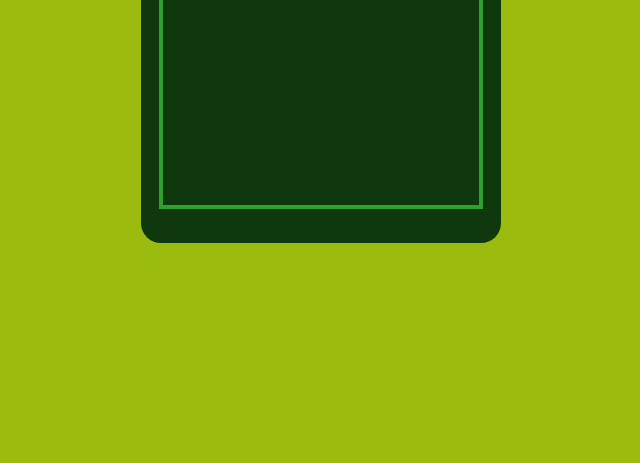
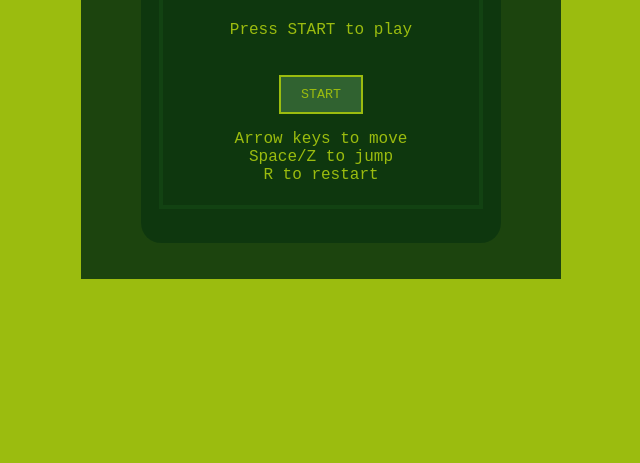
Before and after one commit to LADAN1234/Houseplan, a plain HTML site: page index.html in a window 1280 px wide. Shown: the part 337-800 px from the top of the page, without its empty margins (319-959 px from the left). Drawn offline with Linux system fonts and the light colour scheme.

Commit message:
Update index.html

```diff
--- a/index.html
+++ b/index.html
@@ -42,12 +42,48 @@
             pointer-events: none;
             z-index: 10;
         }
+
+        #start-screen {
+            position: absolute;
+            width: 100%;
+            height: 100%;
+            display: flex;
+            flex-direction: column;
+            justify-content: center;
+            align-items: center;
+            background-color: rgba(15, 56, 15, 0.9);
+            z-index: 20;
+            color: #9bbc0f;
+            font-family: 'Courier New', monospace;
+            text-align: center;
+        }
+
+        #start-button {
+            margin-top: 20px;
+            padding: 10px 20px;
+            background-color: #306230;
+            color: #9bbc0f;
+            border: 2px solid #9bbc0f;
+            font-family: 'Courier New', monospace;
+            cursor: pointer;
+        }
+
+        #start-button:hover {
+            background-color: #8bac0f;
+            color: #0f380f;
+        }
     </style>
 </head>
 <body>
     <div id="game-container">
         <canvas id="game-screen" width="160" height="144"></canvas>
         <div id="game-bezel"></div>
+        <div id="start-screen">
+            <h1>GB MARIO</h1>
+            <p>Press START to play</p>
+            <button id="start-button">START</button>
+            <p>Arrow keys to move<br>Space/Z to jump<br>R to restart</p>
+        </div>
     </div>
 
     <script>
@@ -73,7 +109,9 @@
             gameOver: false,
             levelComplete: false,
             invincible: 0,
-            starPower: 0
+            starPower: 0,
+            gameStarted: false,
+            audioContext: null
         };
 
         // Player
@@ -98,120 +136,6 @@
         const levels = [
             {
                 // Level 1 - Ground
-                width: 800,
-                groundHeight: 120,
-                blocks: [
-                    { x: 48, y: 88, type: 'brick' },
-                    { x: 64, y: 88, type: 'brick' },
-                    { x: 80, y: 88, type: 'brick' },
-                    { x: 96, y: 88, type: 'qblock', item: 'coin' },
-                    { x: 112, y: 88, type: 'qblock', item: 'mushroom' },
-                    { x: 160, y: 72, type: 'brick' },
-                    { x: 176, y: 72, type: 'brick' },
-                    { x: 192, y: 72, type: 'qblock', item: 'star' },
-                    { x: 240, y: 88, type: 'brick' },
-                    { x: 256, y: 88, type: 'brick' },
-                    { x: 272, y: 88, type: 'brick' },
-                    { x: 320, y: 64, type: 'brick' },
-                    { x: 336, y: 64, type: 'brick' },
-                    { x: 352, y: 64, type: 'brick' },
-                    { x: 400, y: 88, type: 'brick' },
-                    { x: 416, y: 88, type: 'brick' },
-                    { x: 432, y: 88, type: 'brick' },
-                    { x: 480, y: 72, type: 'brick' },
-                    { x: 496, y: 72, type: 'brick' },
-                    { x: 512, y: 72, type: 'qblock', item: '1up' },
-                    { x: 560, y: 88, type: 'brick' },
-                    { x: 576, y: 88, type: 'brick' },
-                    { x: 592, y: 88, type: 'brick' },
-                    { x: 640, y: 64, type: 'brick' },
-                    { x: 656, y: 64, type: 'brick' },
-                    { x: 672, y: 64, type: 'brick' },
-                    { x: 720, y: 88, type: 'brick' },
-                    { x: 736, y: 88, type: 'brick' },
-                    { x: 752, y: 88, type: 'brick' }
-                ],
-                coins: [
-                    { x: 50, y: 80 }, { x: 66, y: 80 }, { x: 82, y: 80 },
-                    { x: 162, y: 64 }, { x: 178, y: 64 },
-                    { x: 242, y: 80 }, { x: 258, y: 80 }, { x: 274, y: 80 },
-                    { x: 322, y: 56 }, { x: 338, y: 56 }, { x: 354, y: 56 },
-                    { x: 402, y: 80 }, { x: 418, y: 80 }, { x: 434, y: 80 },
-                    { x: 482, y: 64 }, { x: 498, y: 64 },
-                    { x: 562, y: 80 }, { x: 578, y: 80 }, { x: 594, y: 80 },
-                    { x: 642, y: 56 }, { x: 658, y: 56 }, { x: 674, y: 56 },
-                    { x: 722, y: 80 }, { x: 738, y: 80 }, { x: 754, y: 80 }
-                ],
-                enemies: [
-                    { x: 100, y: 104, type: 'goomba', direction: -1 },
-                    { x: 200, y: 104, type: 'goomba', direction: -1 },
-                    { x: 300, y: 104, type: 'koopa', direction: -1 },
-                    { x: 400, y: 104, type: 'goomba', direction: -1 },
-                    { x: 500, y: 104, type: 'koopa', direction: -1 },
-                    { x: 600, y: 104, type: 'goomba', direction: -1 },
-                    { x: 700, y: 104, type: 'koopa', direction: -1 }
-                ],
-                flagpole: { x: 780, y: 40 }
-            },
-            {
-                // Level 2 - Underground
-                width: 800,
-                groundHeight: 120,
-                blocks: [
-                    { x: 48, y: 88, type: 'brick' },
-                    { x: 64, y: 88, type: 'brick' },
-                    { x: 80, y: 88, type: 'brick' },
-                    { x: 96, y: 88, type: 'qblock', item: 'coin' },
-                    { x: 112, y: 88, type: 'qblock', item: 'mushroom' },
-                    { x: 160, y: 72, type: 'brick' },
-                    { x: 176, y: 72, type: 'brick' },
-                    { x: 192, y: 72, type: 'qblock', item: 'star' },
-                    { x: 240, y: 88, type: 'brick' },
-                    { x: 256, y: 88, type: 'brick' },
-                    { x: 272, y: 88, type: 'brick' },
-                    { x: 320, y: 64, type: 'brick' },
-                    { x: 336, y: 64, type: 'brick' },
-                    { x: 352, y: 64, type: 'brick' },
-                    { x: 400, y: 88, type: 'brick' },
-                    { x: 416, y: 88, type: 'brick' },
-                    { x: 432, y: 88, type: 'brick' },
-                    { x: 480, y: 72, type: 'brick' },
-                    { x: 496, y: 72, type: 'brick' },
-                    { x: 512, y: 72, type: 'qblock', item: '1up' },
-                    { x: 560, y: 88, type: 'brick' },
-                    { x: 576, y: 88, type: 'brick' },
-                    { x: 592, y: 88, type: 'brick' },
-                    { x: 640, y: 64, type: 'brick' },
-                    { x: 656, y: 64, type: 'brick' },
-                    { x: 672, y: 64, type: 'brick' },
-                    { x: 720, y: 88, type: 'brick' },
-                    { x: 736, y: 88, type: 'brick' },
-                    { x: 752, y: 88, type: 'brick' }
-                ],
-                coins: [
-                    { x: 50, y: 80 }, { x: 66, y: 80 }, { x: 82, y: 80 },
-                    { x: 162, y: 64 }, { x: 178, y: 64 },
-                    { x: 242, y: 80 }, { x: 258, y: 80 }, { x: 274, y: 80 },
-                    { x: 322, y: 56 }, { x: 338, y: 56 }, { x: 354, y: 56 },
-                    { x: 402, y: 80 }, { x: 418, y: 80 }, { x: 434, y: 80 },
-                    { x: 482, y: 64 }, { x: 498, y: 64 },
-                    { x: 562, y: 80 }, { x: 578, y: 80 }, { x: 594, y: 80 },
-                    { x: 642, y: 56 }, { x: 658, y: 56 }, { x: 674, y: 56 },
-                    { x: 722, y: 80 }, { x: 738, y: 80 }, { x: 754, y: 80 }
-                ],
-                enemies: [
-                    { x: 100, y: 104, type: 'goomba', direction: -1 },
-                    { x: 200, y: 104, type: 'goomba', direction: -1 },
-                    { x: 300, y: 104, type: 'koopa', direction: -1 },
-                    { x: 400, y: 104, type: 'goomba', direction: -1 },
-                    { x: 500, y: 104, type: 'koopa', direction: -1 },
-                    { x: 600, y: 104, type: 'goomba', direction: -1 },
-                    { x: 700, y: 104, type: 'koopa', direction: -1 }
-                ],
-                flagpole: { x: 780, y: 40 }
-            },
-            {
-                // Level 3 - Sky
                 width: 800,
                 groundHeight: 120,
                 blocks: [
@@ -291,6 +215,83 @@
             KeyZ: false
         };
 
+        // Initialize audio context
+        function initAudio() {
+            try {
+                state.audioContext = new (window.AudioContext || window.webkitAudioContext)();
+                console.log("Audio initialized");
+            } catch (e) {
+                console.log("Web Audio API not supported");
+            }
+        }
+
+        // Play sound
+        function playSound(type) {
+            if (!state.audioContext) return;
+
+            const sounds = {
+                jump: [
+                    { freq: 523.25, type: 'square', duration: 0.2 },
+                    { freq: 392, type: 'square', duration: 0.1 }
+                ],
+                coin: [
+                    { freq: 659.25, type: 'square', duration: 0.1 },
+                    { freq: 783.99, type: 'square', duration: 0.1 }
+                ],
+                powerup: [
+                    { freq: 523.25, type: 'square', duration: 0.05 },
+                    { freq: 659.25, type: 'square', duration: 0.05 },
+                    { freq: 783.99, type: 'square', duration: 0.05 },
+                    { freq: 1046.5, type: 'square', duration: 0.05 }
+                ],
+                stomp: [
+                    { freq: 220, type: 'square', duration: 0.1 }
+                ],
+                break: [
+                    { freq: 220, type: 'square', duration: 0.05 },
+                    { freq: 110, type: 'square', duration: 0.05 }
+                ],
+                die: [
+                    { freq: 220, type: 'square', duration: 0.1 },
+                    { freq: 165, type: 'square', duration: 0.1 },
+                    { freq: 110, type: 'square', duration: 0.1 }
+                ],
+                pipe: [
+                    { freq: 220, type: 'square', duration: 0.1 },
+                    { freq: 0, type: 'square', duration: 0.05 },
+                    { freq: 220, type: 'square', duration: 0.1 }
+                ],
+                '1up': [
+                    { freq: 659.25, type: 'square', duration: 0.1 },
+                    { freq: 523.25, type: 'square', duration: 0.1 },
+                    { freq: 659.25, type: 'square', duration: 0.1 },
+                    { freq: 783.99, type: 'square', duration: 0.1 },
+                    { freq: 1046.5, type: 'square', duration: 0.1 }
+                ]
+            };
+
+            if (!sounds[type]) return;
+
+            const now = state.audioContext.currentTime;
+            let time = now;
+
+            const gainNode = state.audioContext.createGain();
+            gainNode.gain.value = 0.2;
+            gainNode.connect(state.audioContext.destination);
+
+            sounds[type].forEach(note => {
+                if (note.freq > 0) {
+                    const oscillator = state.audioContext.createOscillator();
+                    oscillator.type = note.type;
+                    oscillator.frequency.value = note.freq;
+                    oscillator.connect(gainNode);
+                    oscillator.start(time);
+                    oscillator.stop(time + note.duration);
+                }
+                time += note.duration;
+            });
+        }
+
         // Game loop
         let lastTime = 0;
         function gameLoop(timestamp) {
@@ -305,7 +306,7 @@
 
         // Update game state
         function update(deltaTime) {
-            if (state.gameOver || state.levelComplete) return;
+            if (state.gameOver || state.levelComplete || !state.gameStarted) return;
 
             // Update player
             updatePlayer(deltaTime);
@@ -743,10 +744,8 @@
             ctx.fillStyle = PALETTE.mediumLight;
             ctx.fillRect(0, levels[state.currentLevel].groundHeight, canvas.width, canvas.height - levels[state.currentLevel].groundHeight);
 
-            // Clouds and hills (simple decoration)
-            if (state.currentLevel === 0 || state.currentLevel === 2) {
+            // Clouds (simple decoration)
             ctx.fillStyle = PALETTE.light;
-                // Clouds
             for (let i = 0; i < 3; i++) {
                 const cloudX = ((i * 80) - (camera.x * 0.5)) % (canvas.width + 80) - 40;
                 if (cloudX > -40 && cloudX < canvas.width) {
@@ -755,17 +754,6 @@
                     ctx.arc(cloudX + 20, 30, 10, 0, Math.PI * 2);
                     ctx.arc(cloudX + 30, 30, 8, 0, Math.PI * 2);
                     ctx.fill();
-                    }
-                }
-            }
-
-            // Underground ceiling
-            if (state.currentLevel === 1) {
-                ctx.fillStyle = PALETTE.dark;
-                for (let x = -16; x < canvas.width + 16; x += 16) {
-                    for (let y = 0; y < 32; y += 16) {
-                        ctx.fillRect(x - (camera.x % 16), y, 16, 16);
-                    }
                 }
             }
         }
@@ -1038,75 +1026,6 @@
             ctx.textAlign = 'left';
         }
 
-        // Sound effects
-        const sounds = {
-            jump: [
-                { freq: 523.25, type: 'square', start: 0, end: 0.1 },
-                { freq: 392, type: 'square', start: 0.1, end: 0.2 }
-            ],
-            coin: [
-                { freq: 659.25, type: 'square', start: 0, end: 0.1 },
-                { freq: 783.99, type: 'square', start: 0.1, end: 0.2 }
-            ],
-            powerup: [
-                { freq: 523.25, type: 'square', start: 0, end: 0.05 },
-                { freq: 659.25, type: 'square', start: 0.05, end: 0.1 },
-                { freq: 783.99, type: 'square', start: 0.1, end: 0.15 },
-                { freq: 1046.5, type: 'square', start: 0.15, end: 0.2 }
-            ],
-            stomp: [
-                { freq: 220, type: 'square', start: 0, end: 0.1 }
-            ],
-            break: [
-                { freq: 220, type: 'square', start: 0, end: 0.05 },
-                { freq: 110, type: 'square', start: 0.05, end: 0.1 }
-            ],
-            die: [
-                { freq: 220, type: 'square', start: 0, end: 0.1 },
-                { freq: 165, type: 'square', start: 0.1, end: 0.2 },
-                { freq: 110, type: 'square', start: 0.2, end: 0.3 }
-            ],
-            pipe: [
-                { freq: 220, type: 'square', start: 0, end: 0.1 },
-                { freq: 0, type: 'square', start: 0.1, end: 0.15 },
-                { freq: 220, type: 'square', start: 0.15, end: 0.25 }
-            ],
-            '1up': [
-                { freq: 659.25, type: 'square', start: 0, end: 0.1 },
-                { freq: 523.25, type: 'square', start: 0.1, end: 0.2 },
-                { freq: 659.25, type: 'square', start: 0.2, end: 0.3 },
-                { freq: 783.99, type: 'square', start: 0.3, end: 0.4 },
-                { freq: 1046.5, type: 'square', start: 0.4, end: 0.5 }
-            ]
-        };
-
-        // Play sound
-        function playSound(type) {
-            if (!sounds[type]) return;
-
-            try {
-                const audioCtx = new (window.AudioContext || window.webkitAudioContext)();
-                const gainNode = audioCtx.createGain();
-                gainNode.gain.value = 0.2;
-                gainNode.connect(audioCtx.destination);
-
-                const now = audioCtx.currentTime;
-
-                sounds[type].forEach(note => {
-                    if (note.freq > 0) {
-                        const oscillator = audioCtx.createOscillator();
-                        oscillator.type = note.type;
-                        oscillator.frequency.value = note.freq;
-                        oscillator.connect(gainNode);
-                        oscillator.start(now + note.start);
-                        oscillator.stop(now + note.end);
-                    }
-                });
-            } catch (e) {
-                console.log('Audio error:', e);
-            }
-        }
-
         // Input handling
         window.addEventListener('keydown', (e) => {
             if (e.code in keys) {
@@ -1128,15 +1047,8 @@
         });
 
         // Touch controls for mobile
-        let touchStartX = 0;
-        let touchStartY = 0;
-
         canvas.addEventListener('touchstart', (e) => {
             e.preventDefault();
-            touchStartX = e.touches[0].clientX;
-            touchStartY = e.touches[0].clientY;
-
-            // Simple touch controls - left half for move, right half for jump
             const touchX = e.touches[0].clientX - canvas.getBoundingClientRect().left;
             if (touchX < canvas.width / 2) {
                 keys.ArrowLeft = true;
@@ -1146,10 +1058,6 @@
             }
         });
 
-        canvas.addEventListener('touchmove', (e) => {
-            e.preventDefault();
-        });
-
         canvas.addEventListener('touchend', (e) => {
             e.preventDefault();
             keys.ArrowLeft = false;
@@ -1157,9 +1065,22 @@
             keys.ArrowUp = false;
         });
 
-        // Start game
+        // Start button
+        document.getElementById('start-button').addEventListener('click', () => {
+            document.getElementById('start-screen').style.display = 'none';
+            state.gameStarted = true;
+            initAudio();
+            playSound('powerup');
+        });
+
+        // Initialize game
+        function initGame() {
             restartGame();
             requestAnimationFrame(gameLoop);
+        }
+
+        // Start the game
+        initGame();
     </script>
 </body>
     </html>
```
Lines whose indentation alone changed are shown as unchanged.
